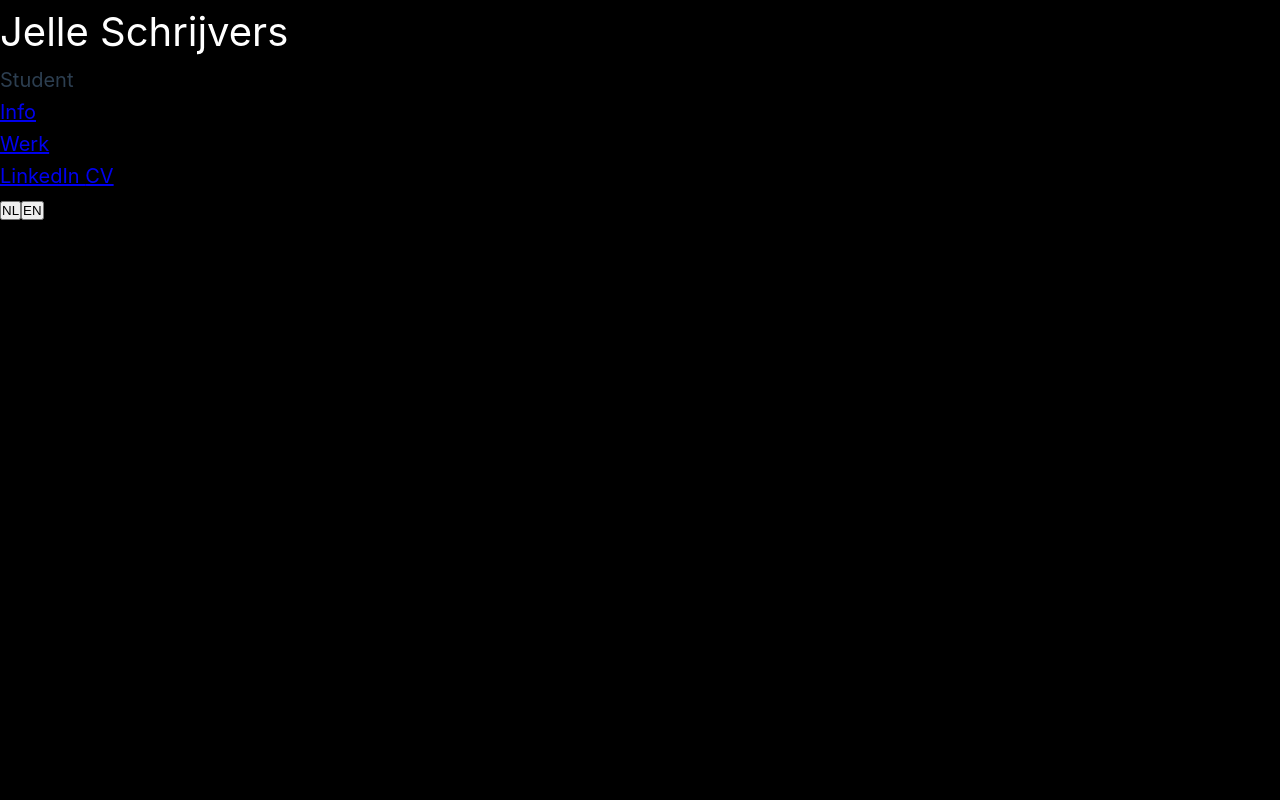
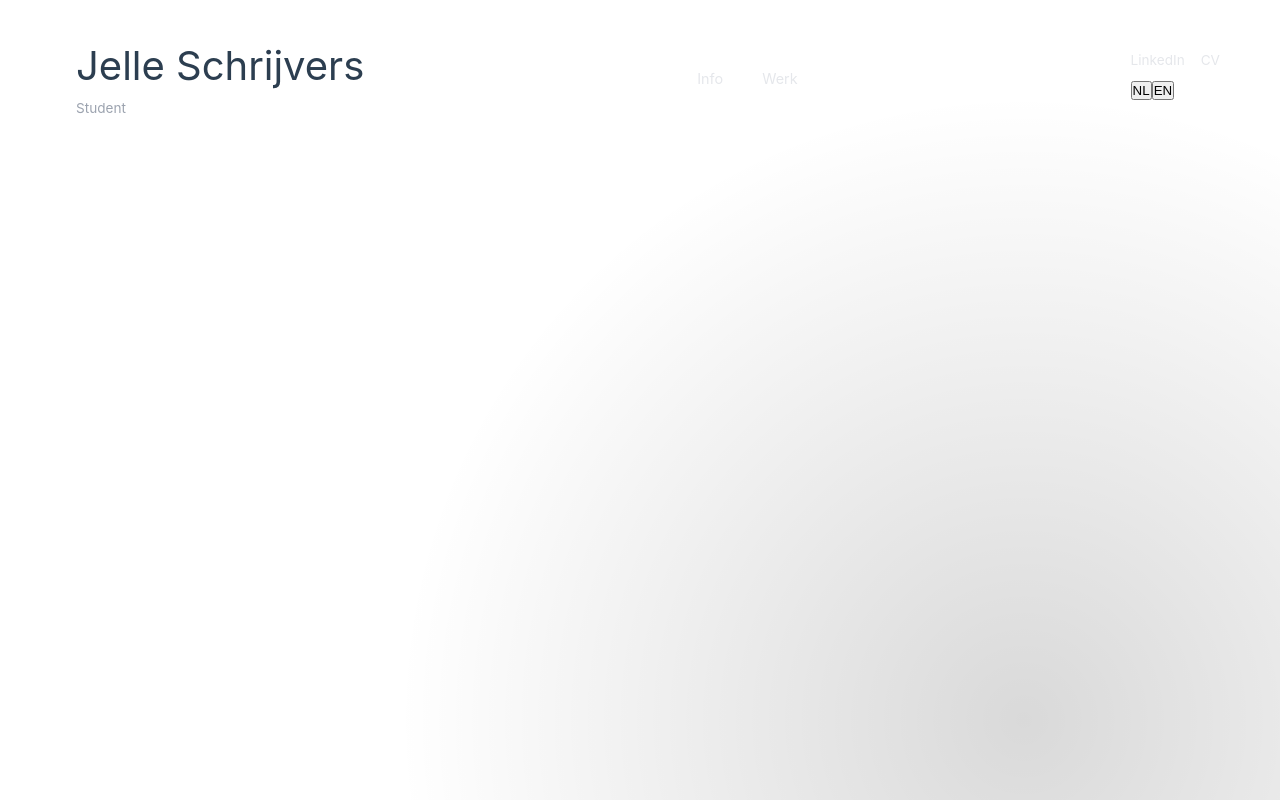
Before and after one commit to JelleSchrijvers-PXL/portfolio2-JelleSchrijvers-PXL, a Vue app in the folder portfolio/: page / in a window 1280 px wide. Built offline with nearby package versions, Linux system fonts and the light colour scheme.

Commit message:
Begin style toegepast voor nav en letters

```diff
--- a/portfolio/src/assets/css/base.css
+++ b/portfolio/src/assets/css/base.css
@@ -41,7 +41,7 @@
 
 @media (prefers-color-scheme: dark) {
   :root {
-    --color-background: var(--vt-c-white-grey);
+    --color-background: var(--vt-c-black);
     --color-background-soft: var(--vt-c-black-soft);
     --color-background-mute: var(--vt-c-black-mute);
 
@@ -49,7 +49,7 @@
     --color-border-hover: var(--vt-c-divider-dark-1);
 
     --color-heading: var(--vt-c-text-dark-1);
-    --color-text: var(--vt-c-text-dark-3);
+    --color-text: var(--vt-c-text-dark-1);
   }
 }
 
@@ -64,7 +64,11 @@
 body {
   min-height: 100vh;
   color: var(--color-text);
-  background: var(--color-background);
+  background:
+    radial-gradient(circle at 20% 10%, rgba(255,255,255,0.5), transparent 40%),
+    radial-gradient(circle at 80% 90%, rgba(0,0,0,0.15), transparent 50%),
+    var(--color-background);
+  background-attachment: fixed;
   transition:
     color 0.5s,
     background-color 0.5s;
--- a/portfolio/src/assets/css/main.css
+++ b/portfolio/src/assets/css/main.css
@@ -12,11 +12,6 @@ body,
   height: 100%;
 }
 
-body {
-  margin: 0;
-  background-color: black;
-}
-
 #app {
   width: 100%;
 }
--- a/portfolio/src/components/navbar.vue
+++ b/portfolio/src/components/navbar.vue
@@ -57,7 +57,99 @@ function setLang(lang) {
 </template>
 
 <style scoped>
-h1{
-  color: white;
+/* Header */
+header {
+  padding: 1.5rem 2.5rem;
+}
+.container-nav {
+  position: sticky;
+  top: 0;
+  z-index: 1000;
+  display: flex;
+  justify-content: space-between;
+  align-items: center;
+  padding: 10px 20px;
+}
+
+/* Navbar layout */
+.container-left {
+  justify-self: start;
+}
+.container-center {
+  justify-self: center;
+}
+.container-right {
+  justify-self: end;
+}
+
+/* Left */
+.basis-info {
+  display: flex;
+  align-items: center;
+  gap: 1rem;
+}
+.container-profile-picture img {
+  width: 4rem;
+  height: 4rem;
+  border-radius: 50%;
+  object-fit: cover;
+}
+.container-name-functie {
+  display: flex;
+  flex-direction: column;
+  justify-content: center;
+}
+.container-name-functie h1 {
+  margin: 0;
+  font-size: 1.4rem;
+}
+.container-functie {
+  margin: 0;
+  font-size: 0.85rem;
+  color: #9ca3af;
+}
+
+/* Center nav */
+.container-center nav ul {
+  display: flex;
+  list-style: none;
+  gap: 0.25rem;
+  background: rgba(255, 255, 255, 0.06);
+  padding: 0.4rem;
+  border-radius: 999px;
+  backdrop-filter: blur(12px);
+}
+.container-center nav a {
+  padding: 0.45rem 1.1rem;
+  border-radius: 999px;
+  font-size: 0.9rem;
+  text-decoration: none;
+  color: #e5e7eb;
+  transition: background 0.2s ease;
+}
+.container-center nav a:hover,
+.container-center nav a[aria-current="page"] {
+  background: rgba(255, 255, 255, 0.12);
+}
+
+/* Right */
+.container-social {
+  display: flex;
+  gap: 1rem;
+}
+.container-social a {
+  display: flex;
+  align-items: center;
+  gap: 0.4rem;
+  font-size: 0.85rem;
+  color: #e5e7eb;
+  text-decoration: none;
+}
+.container-social a:hover{
+  color: blue;
+}
+.container-social img {
+  width: 1rem;
+  height: 1rem;
 }
 </style>
```
